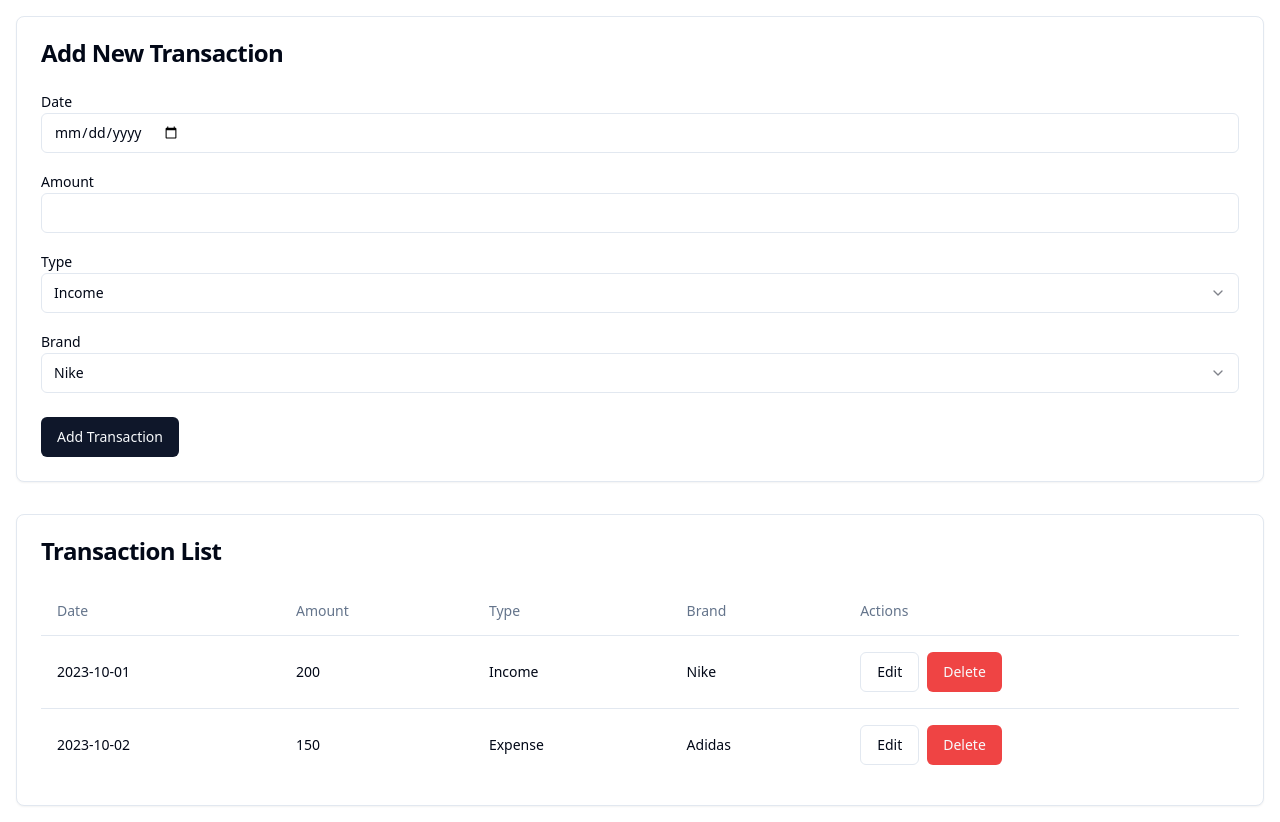
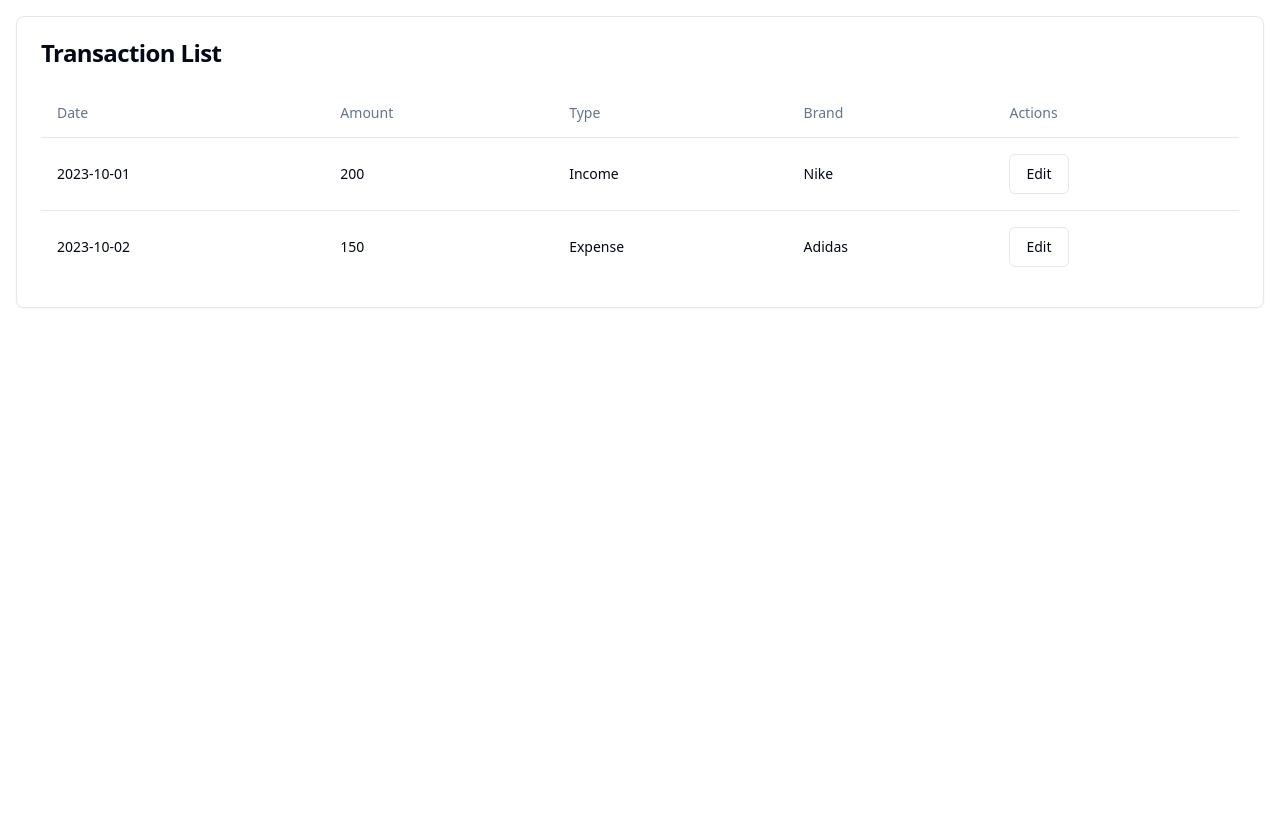
Before and after one commit to GPT-Engineer-App/sole-tracker, a React (Vite) app: page / in a window 1280 px wide. After the commit the page ends 800 px from the top, so only its background shows below. Built offline with nearby package versions, Linux system fonts and the light colour scheme.

Commit message:
Add page to list transactions and route to edit/add page

```diff
--- a/src/App.jsx
+++ b/src/App.jsx
@@ -1,11 +1,25 @@
 import { Route, BrowserRouter as Router, Routes } from "react-router-dom";
 import Index from "./pages/Index.jsx";
+import TransactionList from "./pages/TransactionList.jsx";
+import { useState } from "react";
 
 function App() {
+  const [transactions, setTransactions] = useState([
+    { id: 1, date: "2023-10-01", amount: 200, type: "Income", brand: "Nike" },
+    { id: 2, date: "2023-10-02", amount: 150, type: "Expense", brand: "Adidas" },
+  ]);
+
+  const [editTransaction, setEditTransaction] = useState(null);
+
+  const handleEditTransaction = (transaction) => {
+    setEditTransaction(transaction);
+  };
   return (
     <Router>
       <Routes>
-        <Route exact path="/" element={<Index />} />
+        <Route exact path="/" element={<TransactionList transactions={transactions} onEdit={handleEditTransaction} />} />
+        <Route exact path="/add-transaction" element={<Index />} />
+        <Route exact path="/edit-transaction" element={<Index editTransaction={editTransaction} />} />
       </Routes>
     </Router>
   );
--- a/src/pages/Index.jsx
+++ b/src/pages/Index.jsx
@@ -1,4 +1,4 @@
-import React, { useState } from "react";
+import React, { useState, useEffect } from "react";
 import {
   Card,
   CardContent,
@@ -10,11 +10,9 @@ import { Button } from "@/components/ui/button";
 import { Input } from "@/components/ui/input";
 import { Select, SelectContent, SelectItem, SelectTrigger, SelectValue } from "@/components/ui/select";
 import { Label } from "@/components/ui/label";
-import { Table, TableBody, TableCell, TableHead, TableHeader, TableRow } from "@/components/ui/table";
-import { Dialog, DialogContent, DialogHeader, DialogTitle, DialogTrigger } from "@/components/ui/dialog";
 import { toast } from "sonner";
 
-const Index = () => {
+const Index = ({ editTransaction }) => {
   const [transactions, setTransactions] = useState([
     { id: 1, date: "2023-10-01", amount: 200, type: "Income", brand: "Nike" },
     { id: 2, date: "2023-10-02", amount: 150, type: "Expense", brand: "Adidas" },
@@ -27,7 +25,11 @@ const Index = () => {
     brand: "Nike",
   });
 
-  const [editTransaction, setEditTransaction] = useState(null);
+  useEffect(() => {
+    if (editTransaction) {
+      setNewTransaction(editTransaction);
+    }
+  }, [editTransaction]);
 
   const handleInputChange = (e) => {
     const { name, value } = e.target;
@@ -43,31 +45,21 @@ const Index = () => {
     toast("Transaction added successfully.");
   };
 
-  const handleEditTransaction = (id) => {
-    const transaction = transactions.find((t) => t.id === id);
-    setEditTransaction(transaction);
-  };
-
   const handleUpdateTransaction = () => {
     setTransactions(
       transactions.map((t) =>
-        t.id === editTransaction.id ? editTransaction : t
+        t.id === newTransaction.id ? newTransaction : t
       )
     );
-    setEditTransaction(null);
+    setNewTransaction({ date: "", amount: "", type: "Income", brand: "Nike" });
     toast("Transaction updated successfully.");
-  };
-
-  const handleDeleteTransaction = (id) => {
-    setTransactions(transactions.filter((t) => t.id !== id));
-    toast("Transaction deleted successfully.");
   };
 
   return (
     <div className="p-4">
       <Card>
         <CardHeader>
-          <CardTitle>Add New Transaction</CardTitle>
+          <CardTitle>{editTransaction ? "Edit Transaction" : "Add New Transaction"}</CardTitle>
         </CardHeader>
         <CardContent>
           <div className="space-y-4">
@@ -129,135 +121,13 @@ const Index = () => {
           </div>
         </CardContent>
         <CardFooter>
-          <Button onClick={handleAddTransaction}>Add Transaction</Button>
+          {editTransaction ? (
+            <Button onClick={handleUpdateTransaction}>Update Transaction</Button>
+          ) : (
+            <Button onClick={handleAddTransaction}>Add Transaction</Button>
+          )}
         </CardFooter>
       </Card>
-
-      <div className="mt-8">
-        <Card>
-          <CardHeader>
-            <CardTitle>Transaction List</CardTitle>
-          </CardHeader>
-          <CardContent>
-            <Table>
-              <TableHeader>
-                <TableRow>
-                  <TableHead>Date</TableHead>
-                  <TableHead>Amount</TableHead>
-                  <TableHead>Type</TableHead>
-                  <TableHead>Brand</TableHead>
-                  <TableHead>Actions</TableHead>
-                </TableRow>
-              </TableHeader>
-              <TableBody>
-                {transactions.map((transaction) => (
-                  <TableRow key={transaction.id}>
-                    <TableCell>{transaction.date}</TableCell>
-                    <TableCell>{transaction.amount}</TableCell>
-                    <TableCell>{transaction.type}</TableCell>
-                    <TableCell>{transaction.brand}</TableCell>
-                    <TableCell>
-                      <Button
-                        variant="outline"
-                        onClick={() => handleEditTransaction(transaction.id)}
-                      >
-                        Edit
-                      </Button>
-                      <Button
-                        variant="destructive"
-                        onClick={() => handleDeleteTransaction(transaction.id)}
-                        className="ml-2"
-                      >
-                        Delete
-                      </Button>
-                    </TableCell>
-                  </TableRow>
-                ))}
-              </TableBody>
-            </Table>
-          </CardContent>
-        </Card>
-      </div>
-
-      {editTransaction && (
-        <Dialog open={true} onOpenChange={() => setEditTransaction(null)}>
-          <DialogContent>
-            <DialogHeader>
-              <DialogTitle>Edit Transaction</DialogTitle>
-            </DialogHeader>
-            <div className="space-y-4">
-              <div>
-                <Label htmlFor="edit-date">Date</Label>
-                <Input
-                  type="date"
-                  id="edit-date"
-                  name="date"
-                  value={editTransaction.date}
-                  onChange={(e) =>
-                    setEditTransaction({
-                      ...editTransaction,
-                      date: e.target.value,
-                    })
-                  }
-                />
-              </div>
-              <div>
-                <Label htmlFor="edit-amount">Amount</Label>
-                <Input
-                  type="number"
-                  id="edit-amount"
-                  name="amount"
-                  value={editTransaction.amount}
-                  onChange={(e) =>
-                    setEditTransaction({
-                      ...editTransaction,
-                      amount: e.target.value,
-                    })
-                  }
-                />
-              </div>
-              <div>
-                <Label htmlFor="edit-type">Type</Label>
-                <Select
-                  value={editTransaction.type}
-                  onValueChange={(value) =>
-                    setEditTransaction({ ...editTransaction, type: value })
-                  }
-                >
-                  <SelectTrigger className="w-full">
-                    <SelectValue placeholder="Select type" />
-                  </SelectTrigger>
-                  <SelectContent>
-                    <SelectItem value="Income">Income</SelectItem>
-                    <SelectItem value="Expense">Expense</SelectItem>
-                  </SelectContent>
-                </Select>
-              </div>
-              <div>
-                <Label htmlFor="edit-brand">Brand</Label>
-                <Select
-                  value={editTransaction.brand}
-                  onValueChange={(value) =>
-                    setEditTransaction({ ...editTransaction, brand: value })
-                  }
-                >
-                  <SelectTrigger className="w-full">
-                    <SelectValue placeholder="Select brand" />
-                  </SelectTrigger>
-                  <SelectContent>
-                    <SelectItem value="Nike">Nike</SelectItem>
-                    <SelectItem value="Adidas">Adidas</SelectItem>
-                    <SelectItem value="Puma">Puma</SelectItem>
-                  </SelectContent>
-                </Select>
-              </div>
-            </div>
-            <div className="mt-4">
-              <Button onClick={handleUpdateTransaction}>Update Transaction</Button>
-            </div>
-          </DialogContent>
-        </Dialog>
-      )}
     </div>
   );
 };
--- /dev/null
+++ b/src/pages/TransactionList.jsx
@@ -0,0 +1,57 @@
+import React from "react";
+import { useNavigate } from "react-router-dom";
+import { Card, CardContent, CardHeader, CardTitle } from "@/components/ui/card";
+import { Table, TableBody, TableCell, TableHead, TableHeader, TableRow } from "@/components/ui/table";
+import { Button } from "@/components/ui/button";
+
+const TransactionList = ({ transactions, onEdit }) => {
+  const navigate = useNavigate();
+
+  const handleEditClick = (transaction) => {
+    onEdit(transaction);
+    navigate("/edit-transaction");
+  };
+
+  return (
+    <div className="p-4">
+      <Card>
+        <CardHeader>
+          <CardTitle>Transaction List</CardTitle>
+        </CardHeader>
+        <CardContent>
+          <Table>
+            <TableHeader>
+              <TableRow>
+                <TableHead>Date</TableHead>
+                <TableHead>Amount</TableHead>
+                <TableHead>Type</TableHead>
+                <TableHead>Brand</TableHead>
+                <TableHead>Actions</TableHead>
+              </TableRow>
+            </TableHeader>
+            <TableBody>
+              {transactions.map((transaction) => (
+                <TableRow key={transaction.id}>
+                  <TableCell>{transaction.date}</TableCell>
+                  <TableCell>{transaction.amount}</TableCell>
+                  <TableCell>{transaction.type}</TableCell>
+                  <TableCell>{transaction.brand}</TableCell>
+                  <TableCell>
+                    <Button
+                      variant="outline"
+                      onClick={() => handleEditClick(transaction)}
+                    >
+                      Edit
+                    </Button>
+                  </TableCell>
+                </TableRow>
+              ))}
+            </TableBody>
+          </Table>
+        </CardContent>
+      </Card>
+    </div>
+  );
+};
+
+export default TransactionList;
```
